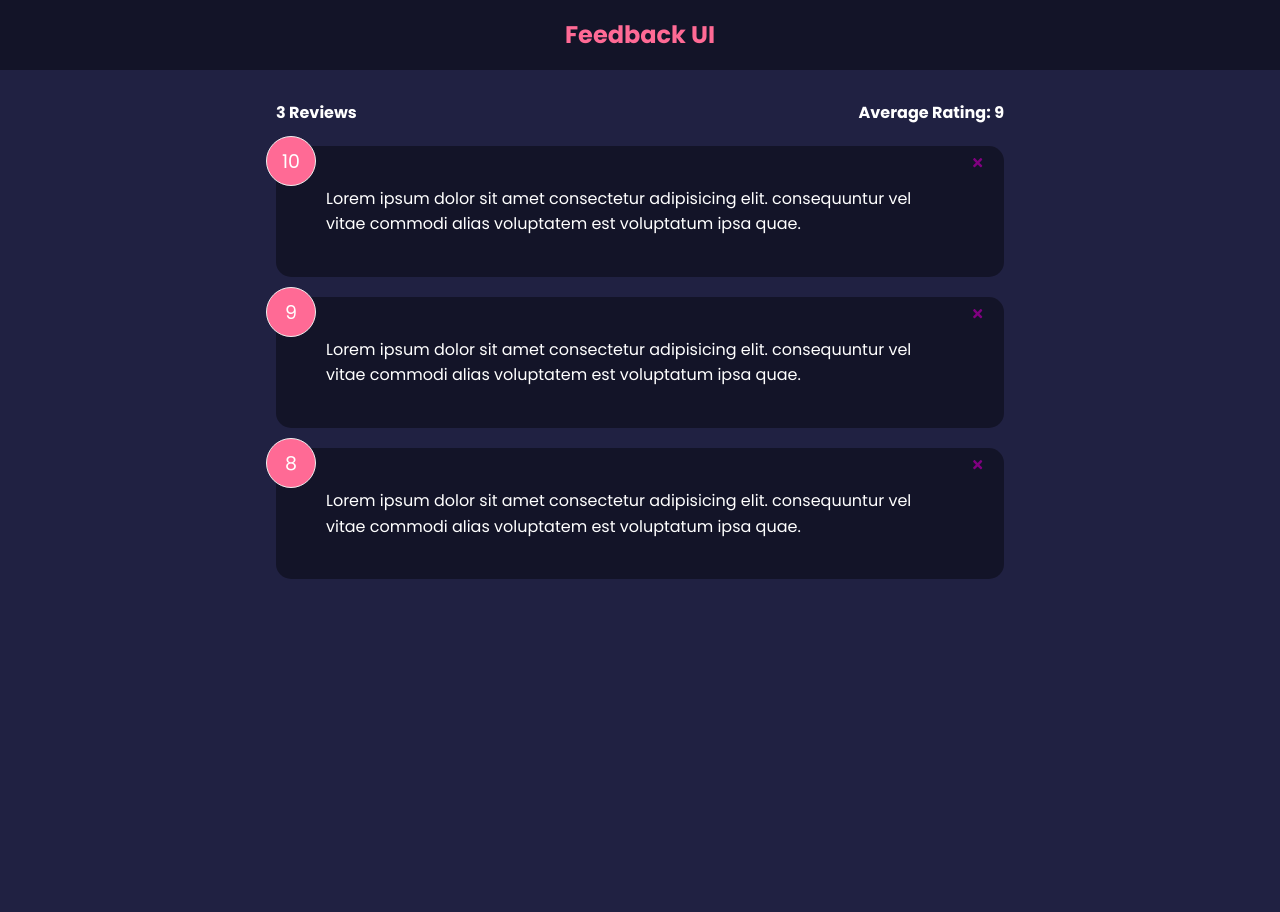
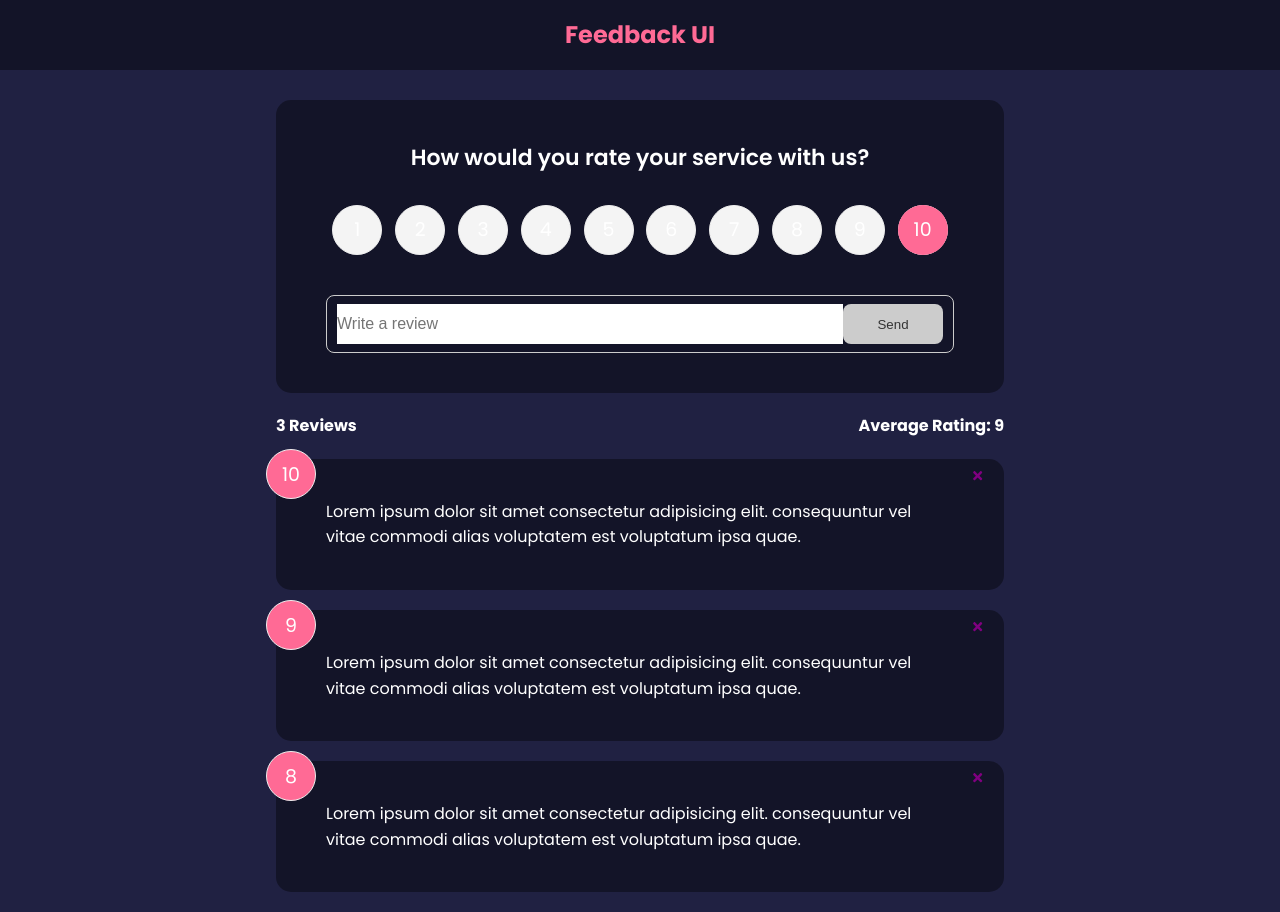
Before and after one commit to RossGoodliffe/front-to-back, a React (Create React App) app in the folder feedback-app/: page / in a window 1280 px wide. Before the commit the page ends 800 px from the top, so only its background shows below. Built offline with nearby package versions, Linux system fonts and the light colour scheme.

Commit message:
section 4 (19-21) completed

```diff
--- a/feedback-app/src/App.js
+++ b/feedback-app/src/App.js
@@ -2,6 +2,7 @@
 import Header from "./components/Header";
 import FeedbackList from './components/FeedbackList';
 import FeedbackStats from './components/FeedbackStats';
+import FeedbackForm from './components/FeedbackForm';
 
 // Importing data
 import FeedbackData from './data/FeedbackData'
@@ -22,6 +23,7 @@
         <Header />
 
         <div className="container">
+            <FeedbackForm />
             <FeedbackStats feedback={feedback} />
             <FeedbackList feedback={feedback} handleDelete={deleteFeedback} />
 
--- /dev/null
+++ b/feedback-app/src/components/FeedbackForm.jsx
@@ -0,0 +1,48 @@
+import React from 'react';
+import {useState} from 'react';
+import RatingSelect from './RatingSelect';
+import Card from './shared/Card';
+import Button from './shared/Button'
+
+
+function FeedbackForm() {
+    const [text, setText] = useState('');
+    const [rating, setRating] = useState(10);
+    const [btnDisabled, setBtnDisabled] = useState(true);
+    const [message, setMessage] = useState('');
+
+    const handleTextChange = ({target: {value}}) => {
+
+        if (text === '') {
+            setBtnDisabled(true);
+            setMessage(null)
+        } else if ( text !== '' && value.trim().length < 10 ) {
+            setMessage('Feedback must be at least 10 characters');
+            setBtnDisabled(true);
+        } else {
+            setMessage(null);
+            setBtnDisabled(false);
+        }
+        setText(value);
+    }
+
+    return (
+    <Card>
+        <form action="">
+            <h2>How would you rate your service with us?</h2>
+            <RatingSelect />
+            <div className="input-group">
+                <input onChange={handleTextChange} value={text} type="text" placeholder="Write a review" />
+
+                <Button type="submit" version="secondary" isDisabled={btnDisabled}>Send</Button>
+            </div>
+
+            {/* Check to see if there is a message */}
+            {message && <div className="message">{message}</div>}
+
+        </form>
+    </Card>
+  )
+}
+
+export default FeedbackForm
--- /dev/null
+++ b/feedback-app/src/components/RatingSelect.jsx
@@ -0,0 +1,127 @@
+import React from 'react';
+import {useState} from 'react';
+
+function RatingSelect() {
+    const [selected, setSelected] = useState(10);
+
+    const handleChange = () => {
+        console.log('handling change');
+    }
+
+    return (
+<ul className='rating'>
+      <li>
+        <input
+          type='radio'
+          id='num1'
+          name='rating'
+          value='1'
+          onChange={handleChange}
+          checked={selected === 1}
+        />
+        <label htmlFor='num1'>1</label>
+      </li>
+      <li>
+        <input
+          type='radio'
+          id='num2'
+          name='rating'
+          value='2'
+          onChange={handleChange}
+          checked={selected === 2}
+        />
+        <label htmlFor='num2'>2</label>
+      </li>
+      <li>
+        <input
+          type='radio'
+          id='num3'
+          name='rating'
+          value='3'
+          onChange={handleChange}
+          checked={selected === 3}
+        />
+        <label htmlFor='num3'>3</label>
+      </li>
+      <li>
+        <input
+          type='radio'
+          id='num4'
+          name='rating'
+          value='4'
+          onChange={handleChange}
+          checked={selected === 4}
+        />
+        <label htmlFor='num4'>4</label>
+      </li>
+      <li>
+        <input
+          type='radio'
+          id='num5'
+          name='rating'
+          value='5'
+          onChange={handleChange}
+          checked={selected === 5}
+        />
+        <label htmlFor='num5'>5</label>
+      </li>
+      <li>
+        <input
+          type='radio'
+          id='num6'
+          name='rating'
+          value='6'
+          onChange={handleChange}
+          checked={selected === 6}
+        />
+        <label htmlFor='num6'>6</label>
+      </li>
+      <li>
+        <input
+          type='radio'
+          id='num7'
+          name='rating'
+          value='7'
+          onChange={handleChange}
+          checked={selected === 7}
+        />
+        <label htmlFor='num7'>7</label>
+      </li>
+      <li>
+        <input
+          type='radio'
+          id='num8'
+          name='rating'
+          value='8'
+          onChange={handleChange}
+          checked={selected === 8}
+        />
+        <label htmlFor='num8'>8</label>
+      </li>
+      <li>
+        <input
+          type='radio'
+          id='num9'
+          name='rating'
+          value='9'
+          onChange={handleChange}
+          checked={selected === 9}
+        />
+        <label htmlFor='num9'>9</label>
+      </li>
+      <li>
+        <input
+          type='radio'
+          id='num10'
+          name='rating'
+          value='10'
+          onChange={handleChange}
+          checked={selected === 10}
+        />
+        <label htmlFor='num10'>10</label>
+      </li>
+    </ul>
+    )
+}
+
+export default RatingSelect
--- /dev/null
+++ b/feedback-app/src/components/shared/Button.jsx
@@ -0,0 +1,25 @@
+import React from 'react';
+import PropTypes from 'prop-types';
+
+function Button({ children, version, type, isDisabled }) {
+    return (
+        <button type={type} disabled={isDisabled} className={`btn btn-${version}`}>
+            {children}
+        </button>
+    )
+}
+
+Button.defaultProps = {
+    version: 'primary',
+    type: 'button',
+    isDisabled: false,
+}
+
+Button.propTypes = {
+    children: PropTypes.node.isRequired,
+    version: PropTypes.string,
+    type: PropTypes.string,
+    isDisabled: PropTypes.bool,
+}
+
+export default Button
```
